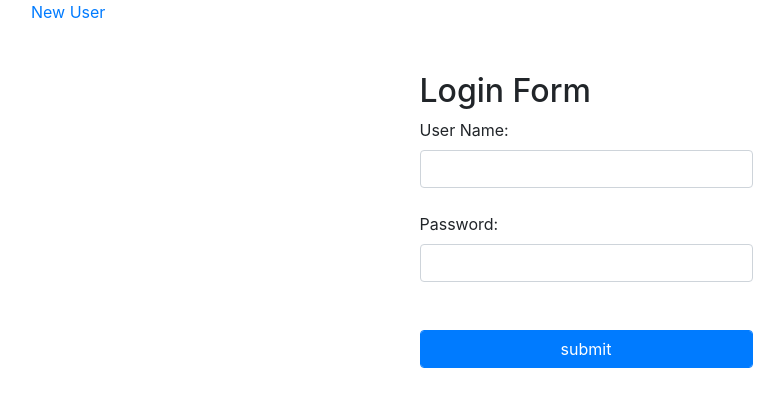
After one commit to farisnizam/API_Frontend, a PHP site: page /login.php in a window 1280 px wide. The commit adds this page. Shown: the top 407 px of the page, without its empty margins (54-838 px from the left). Run offline with PHP 8.4, Linux system fonts and the light colour scheme.

Commit message:
add login

```diff
--- /dev/null
+++ b/login.php
@@ -0,0 +1,87 @@
+<?php
+session_start();
+$message="";
+
+if(isset($_SESSION["id"])) {
+	header("Location:index.php");
+} else {
+	if(count($_POST)>0) {
+		$username = $_POST['username'];
+		$password = $_POST['password'];
+
+		$url = 'http://127.0.0.1:8000/api/login';
+		$data = array("username" => $username,"password" => $password);
+
+		$postdata = json_encode($data);
+
+		$ch = curl_init($url);
+		curl_setopt($ch, CURLOPT_POST, 1);
+		curl_setopt($ch, CURLOPT_POSTFIELDS, $postdata);
+		curl_setopt($ch, CURLOPT_RETURNTRANSFER, 1);
+		curl_setopt($ch, CURLOPT_HTTPHEADER, array('Content-Type: application/json'));
+		$result = curl_exec($ch);
+		curl_close($ch);
+		// print_r ($result);
+
+		// Decode JSON data into PHP array
+		$user_data = json_decode($result);
+
+		// Session data
+		// Check if user data is not empty
+		$dataStatus = get_object_vars($user_data) ? TRUE : FALSE;
+
+		if ($dataStatus == TRUE) {
+			$_SESSION["id"] = $user_data->id;
+			$_SESSION["name"] = $user_data->name;
+			$_SESSION["role"] = $user_data->role;
+
+			$message = "Login Success";
+
+			header("Location:index.php");
+		} else {
+			$message = "Invalid Username or Password!";
+		}
+
+	}
+}
+
+
+// if(isset($_SESSION["id"])) {
+// 	echo "ada tk";
+// 	if($_SESSION["role"] == "admin") {
+// 		header("Location:search-admin.php");
+// 	} else if ($_SESSION["role"] == "user"){
+// 		header("Location:index.php");
+// 	}
+
+// }
+?>
+
+<!DOCTYPE html>
+<html>
+<head>
+	<title>Login</title>
+	<link rel="stylesheet" href="https://cdn.jsdelivr.net/npm/bootstrap@4.5.3/dist/css/bootstrap.min.css" integrity="sha384-TX8t27EcRE3e/ihU7zmQxVncDAy5uIKz4rEkgIXeMed4M0jlfIDPvg6uqKI2xXr2" crossorigin="anonymous">
+</head>
+<body>
+	<div class="container">
+	<a href="register.php">New User</a>
+		<div class="mx-auto mt-5" style="width: 30%;">
+			<h2>Login Form</h2>
+
+			<form action="" method="POST">
+				<div class="message"><?php if($message!="") { echo $message; } ?></div>
+				<label>User Name:</label><br>
+				<input class="form-control" type="text" name="username">
+				<br>
+				<label>Password:</label><br>
+				<input class="form-control" type="password" name="password">
+				<br>
+				<br>
+				<input class="form-control btn btn-primary" type="submit" value="submit">
+			</form>
+		</div>
+	</div>
+
+</body>
+</html>
```
Also changed, not shown: index.php (+32 -26 lines), logout.php (added, +7 -0 lines).
